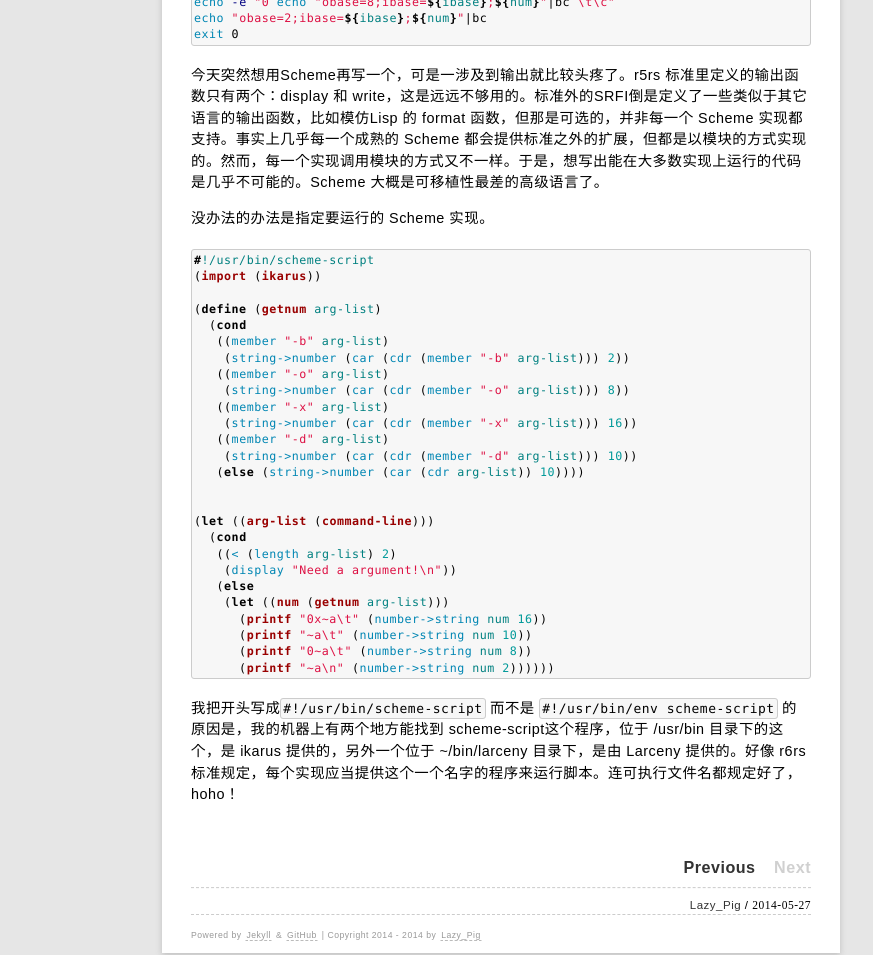
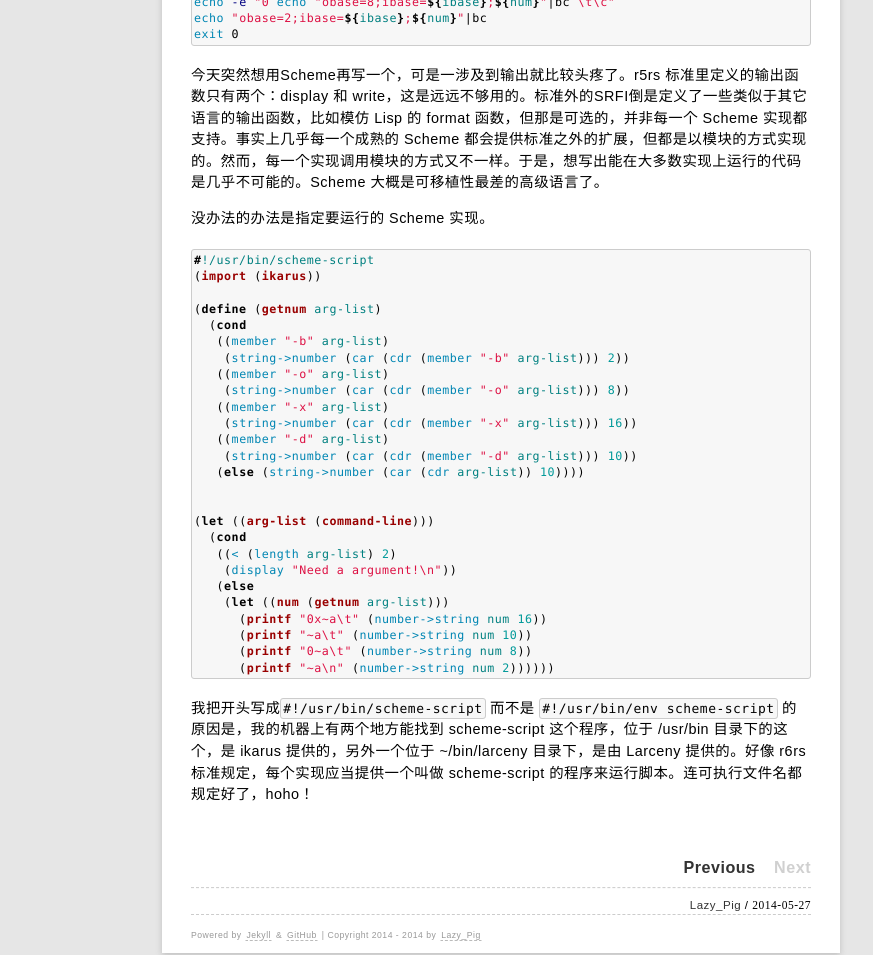
Before and after one commit to rhuichao/uternet.github.io, a Jekyll site: the page built from _posts/2014-05-27-number-convert.md, in a window 1280 px wide. Shown: the part 869-1824 px from the top of the page, without its empty margins (139-1012 px from the left). Built offline with Jekyll 4.4.1, drawn with Linux system fonts in a browser that asks for light colours; some web fonts are replaced; Markdown is read by kramdown in place of the engine named in the settings.

Commit message:
new document posted

````diff
--- a/_posts/2014-05-27-number-convert.md
+++ b/_posts/2014-05-27-number-convert.md
@@ -48,7 +48,7 @@ echo "obase=2;ibase=${ibase};${num}"|bc
 exit 0
 ```
 
-今天突然想用Scheme再写一个，可是一涉及到输出就比较头疼了。r5rs 标准里定义的输出函数只有两个：display 和 write，这是远远不够用的。标准外的SRFI倒是定义了一些类似于其它语言的输出函数，比如模仿Lisp 的 format 函数，但那是可选的，并非每一个 Scheme 实现都支持。事实上几乎每一个成熟的 Scheme 都会提供标准之外的扩展，但都是以模块的方式实现的。然而，每一个实现调用模块的方式又不一样。于是，想写出能在大多数实现上运行的代码是几乎不可能的。Scheme 大概是可移植性最差的高级语言了。
+今天突然想用Scheme再写一个，可是一涉及到输出就比较头疼了。r5rs 标准里定义的输出函数只有两个：display 和 write，这是远远不够用的。标准外的SRFI倒是定义了一些类似于其它语言的输出函数，比如模仿 Lisp 的 format 函数，但那是可选的，并非每一个 Scheme 实现都支持。事实上几乎每一个成熟的 Scheme 都会提供标准之外的扩展，但都是以模块的方式实现的。然而，每一个实现调用模块的方式又不一样。于是，想写出能在大多数实现上运行的代码是几乎不可能的。Scheme 大概是可移植性最差的高级语言了。
 
 没办法的办法是指定要运行的 Scheme 实现。
 
@@ -81,4 +81,4 @@ exit 0
       (printf "~a\n" (number->string num 2))))))
 ```
 
-我把开头写成`#!/usr/bin/scheme-script` 而不是 `#!/usr/bin/env scheme-script` 的原因是，我的机器上有两个地方能找到 scheme-script这个程序，位于 /usr/bin 目录下的这个，是 ikarus 提供的，另外一个位于 ~/bin/larceny 目录下，是由 Larceny 提供的。好像 r6rs 标准规定，每个实现应当提供这个一个名字的程序来运行脚本。连可执行文件名都规定好了，hoho！
+我把开头写成`#!/usr/bin/scheme-script` 而不是 `#!/usr/bin/env scheme-script` 的原因是，我的机器上有两个地方能找到 scheme-script 这个程序，位于 /usr/bin 目录下的这个，是 ikarus 提供的，另外一个位于 ~/bin/larceny 目录下，是由 Larceny 提供的。好像 r6rs 标准规定，每个实现应当提供一个叫做 scheme-script 的程序来运行脚本。连可执行文件名都规定好了，hoho！
````
